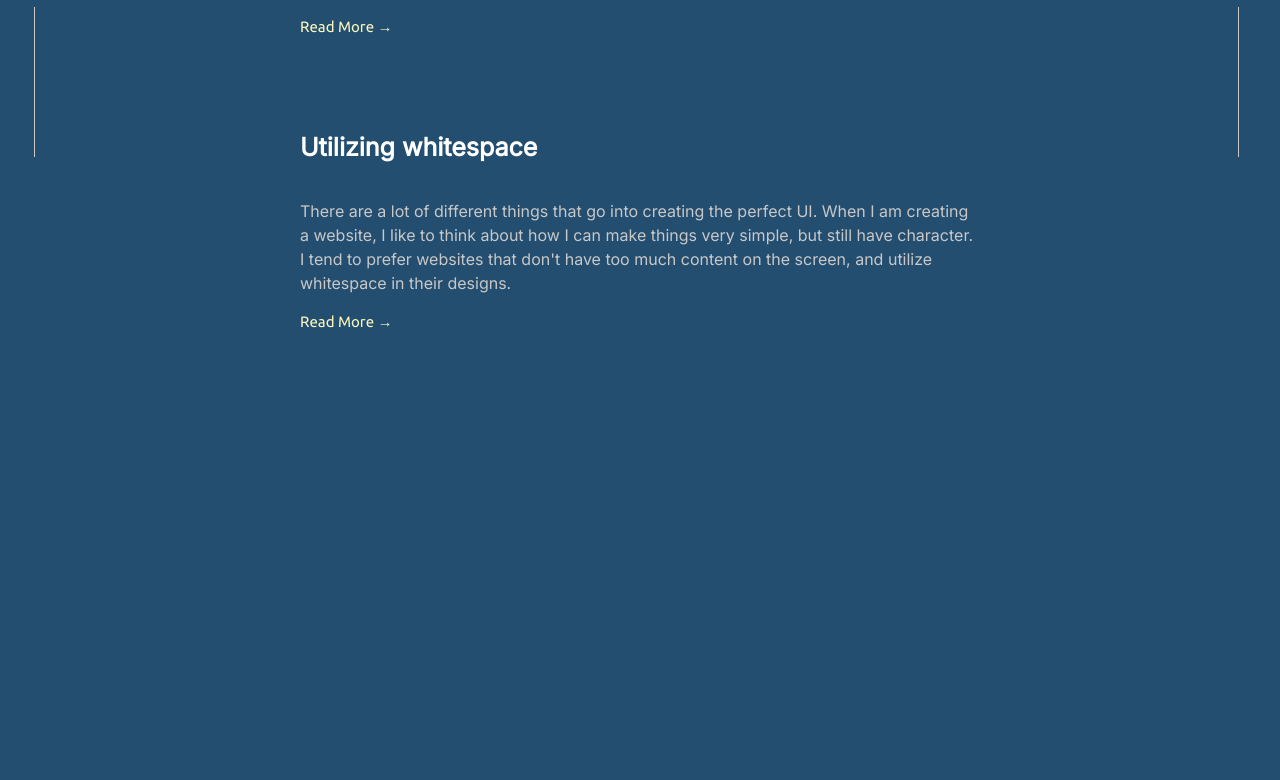
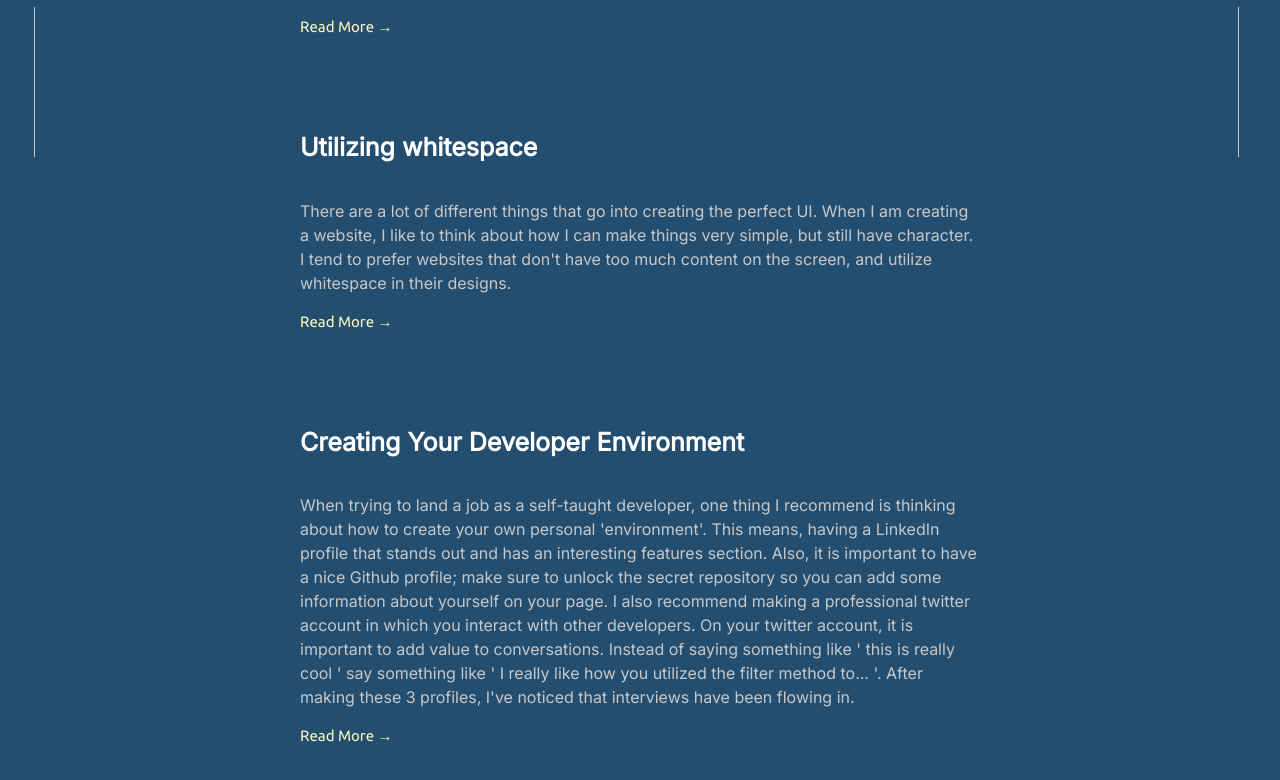
Before and after one commit to atrain42/react-portfolio, a React (Create React App) app: page /writing in a window 1280 px wide. Shown: the part 643-1423 px from the top of the page. Before the commit the page ends 1049 px from the top, so only its background shows below. Built offline with nearby package versions, Linux system fonts and the light colour scheme.

Commit message:
site updates

```diff
--- a/src/App.js
+++ b/src/App.js
@@ -4,7 +4,7 @@ import {
   Routes,
   useLocation,
 } from "react-router-dom";
-import { useState, useEffect } from "react";
+import { useEffect } from "react";
 
 import { HomePage, WritingPage, Shelf } from "./pages";
 
@@ -28,14 +28,6 @@ function ScrollToTop() {
 }
 
 function App() {
-  // const [loading, setLoading] = useState(true);
-  // const spinner = document.getElementById("spinner");
-  // if (spinner) {
-  //   setTimeout(() => {
-  //     spinner.style.display = "none";
-  //     setLoading(false);
-  //   }, 4000);
-  // }
   const writings = [
     {
       title: "Interview Experience",
@@ -57,7 +49,7 @@ function App() {
     {
       title: "Coding Journey",
       description:
-        "It is very important to make sure you are learning the right way, when teaching yourself software development. There are a lot of different courses and material out there, so it is important to be able to filter out the bad material and only consume the good. There are a few things I would like to share that I learned in my journey.  ",
+        "It is very important to make sure you are learning the right way, when teaching yourself software development. There are a lot of different courses and material out there, so it is important to be able to filter out the bad material and only consume the good. There are a few things I would like to share that I learned in my journey.",
       contentone:
         "I think the most important concepts to learn first is HTML and CSS. This is the perfect introduction to code, and are fundamental building blocks to every web application. These two technologies are really easy to get started with, and allow you to get good visual feedback early. There are plenty of good HTML and CSS courses, and I think the best ones have projects that you build with an instructor. There is no better way to learn than doing, so it is important to always be creating projects. I took an HTML and CSS course on Udemy, that had a lot of cool projects I built with the instructor. Also while building the course projects, I was always playing around on the side and building personal projects; this is very important!",
       contenttwo:
@@ -76,6 +68,17 @@ function App() {
       contentone:
         "Utilizing whitespace is very important when creating a website. There are a couple different categories of whitespace, and I talk about them in the following site you can visit:",
       link: "https://whitespace-article.netlify.app/",
+    },
+    {
+      title: "Creating Your Developer Environment",
+      description:
+        "When trying to land a job as a self-taught developer, one thing I recommend is thinking about how to create your own personal 'environment'. This means, having a LinkedIn profile that stands out and has an interesting features section. Also, it is important to have a nice Github profile; make sure to unlock the secret repository so you can add some information about yourself on your page. I also recommend making a professional twitter account in which you interact with other developers. On your twitter account, it is important to add value to conversations. Instead of saying something like ' this is really cool ' say something like ' I really like how you utilized the filter method to... '. After making these 3 profiles, I've noticed that interviews have been flowing in.",
+      contentone:
+        "A lot of advice that I hear from other developers is to solve problems, and make a project out of that problem. The issue is, is that solving every day problems for people is not an easy task. It's not like there is a bucket of simple, unsolved ideas that you can pull from and create a solution for. In my journey, this actually tended to slow my learning. I would sit around and obsess over solving problems and thinking to myself ' what problem needs a solution ', instead of actually coding. I think this could effect self-taught developers from finding a job because instead of making projects, they are thinking of problems to solve.",
+      contenttwo:
+        "This all ties back to creating your developer ' environment '. Instead of trying to solve a problem, create different sites that reflect your design style. It can be a landing page template for a business, a re-model of an existing site, or a template app that has different routes that the user can navigate to. Incorporate the design styles you like; add animations, blend colors, add dynamic components, etc. Then add these projects to a portfolio, and create your dev 'environment'. When a fellow dev sees a website you create, they should know that you made it, based on the style and design within the app.",
+      conclusion:
+        "Don't get caught up to much on trying to solve a problem. Just create websites that allow you to incorporate your artistic ability and show off the application style that you lean toward. If you have a portfolio full of aesthetically pleasing web designs, this will attract companies to you.",
     },
   ];
 
```
Also changed, not shown: public/index.html (+0 -109 lines).
